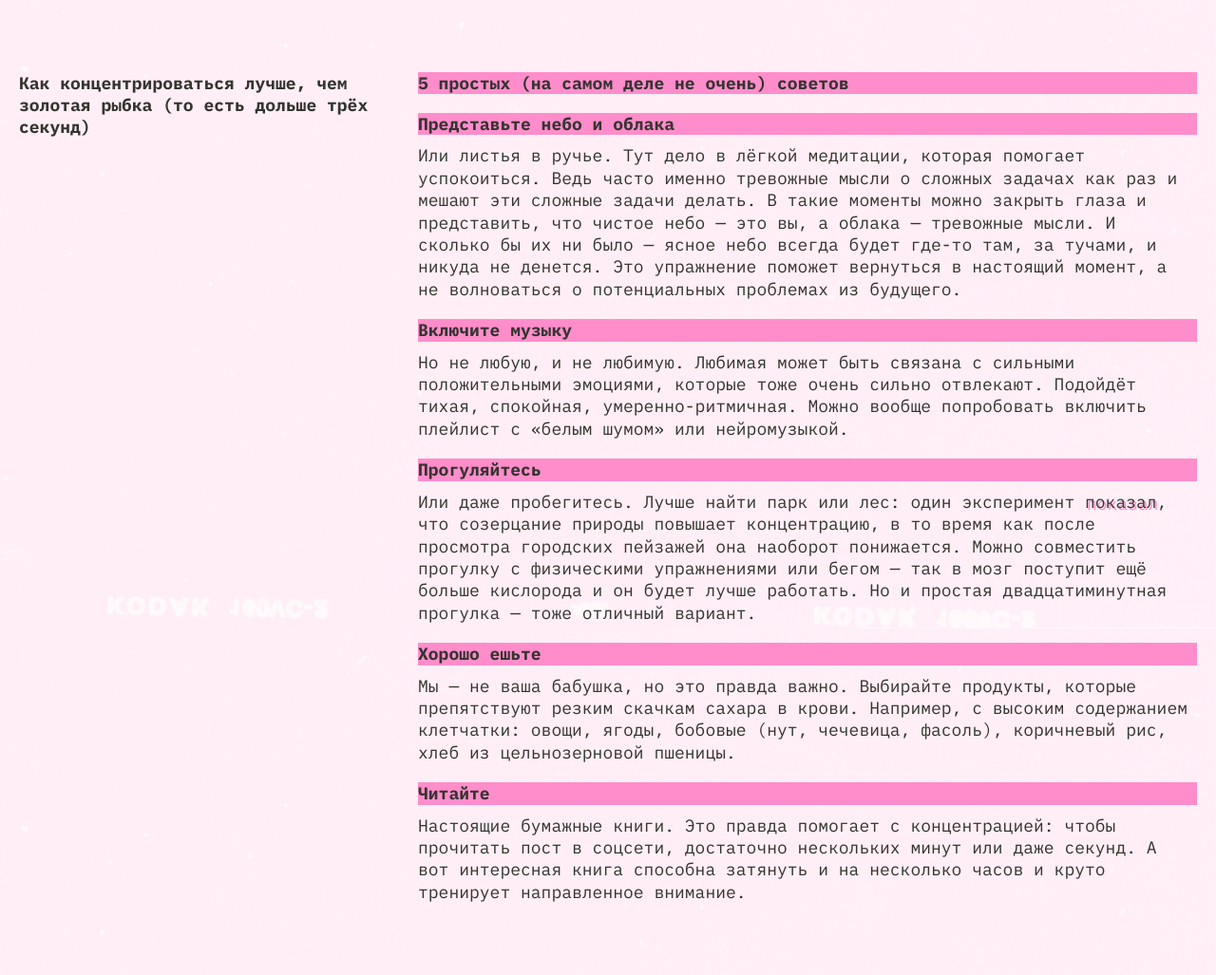
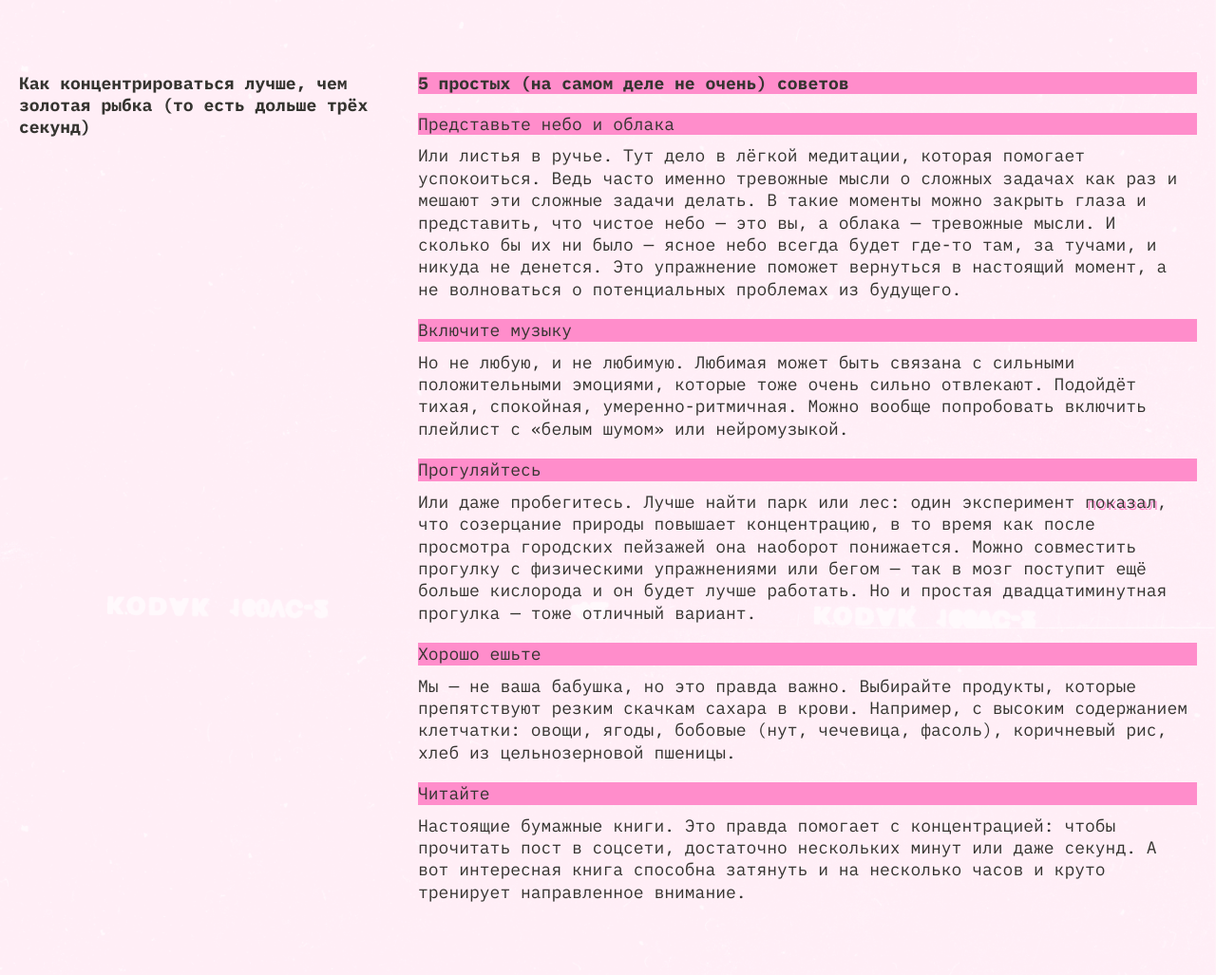
Before and after one commit to LostOnEast/slozhno-sosredotochitsya-fd, a website: page index.html in a window 1280 px wide. Shown: the part 1738-2765 px from the top of the page at 95% size. Drawn offline with Linux system fonts and the light colour scheme.

Commit message:
Исправление проблемы при автоматической светлой теме и ручной темной

```diff
--- a/index.html
+++ b/index.html
@@ -149,7 +149,7 @@
             <h2 class="content_article-title subtitle-decor content_article-addtitle">
               5 простых (на самом деле не очень) советов
             </h2>
-            <h3 class="content_article-subtitle subtitle-decor">
+            <h3 class="content_article-subtitle subtitle-decor subtitle-thin">
               Представьте небо и облака
             </h3>
             <p class="content_article-text">
@@ -164,7 +164,7 @@
             </p>
           </div>
           <div class="content_article-section">
-            <h3 class="content_article-subtitle subtitle-decor">
+            <h3 class="content_article-subtitle subtitle-decor subtitle-thin">
               Включите музыку
             </h3>
             <p class="content_article-text">
@@ -175,7 +175,7 @@
             </p>
           </div>
           <div class="content_article-section">
-            <h3 class="content_article-subtitle subtitle-decor">
+            <h3 class="content_article-subtitle subtitle-decor subtitle-thin">
               Прогуляйтесь
             </h3>
             <p class="content_article-text">
@@ -192,7 +192,7 @@
             </p>
           </div>
           <div class="content_article-section">
-            <h3 class="content_article-subtitle subtitle-decor">
+            <h3 class="content_article-subtitle subtitle-decor subtitle-thin">
               Хорошо ешьте
             </h3>
             <p class="content_article-text">
@@ -203,7 +203,7 @@
             </p>
           </div>
           <div class="content_article-section">
-            <h3 class="content_article-subtitle subtitle-decor">Читайте</h3>
+            <h3 class="content_article-subtitle subtitle-decor subtitle-thin">Читайте</h3>
             <p class="content_article-text">
               Настоящие бумажные книги. Это правда помогает с концентрацией:
               чтобы прочитать пост в соцсети, достаточно нескольких минут или
--- a/styles/dark.css
+++ b/styles/dark.css
@@ -9,6 +9,9 @@
   --accent-color: #db00ff;
   --background-color: #000028;
   --hightlight-color: #ff0070;
+  --title-text-color: #ff0070;
+  --subtitle-text-color: #000028;
+  --main-text-color: #F1B2CE;
   --navigation-menu-color: #ff0070;
   --navigation-menu-hover-color: #ff007066;
 }
--- a/styles/style.css
+++ b/styles/style.css
@@ -181,6 +181,8 @@
   line-height: 23.4px;
 }
 
+
+
 .content_article-text {
   color: var(--main-text-color);
 
@@ -211,6 +213,10 @@
   text-align: left;
   text-decoration-skip-ink: none;
   text-underline-position: from-font;
+}
+
+.subtitle-thin {
+  font-weight: 400;
 }
 
 .content_gallery-list {
```
